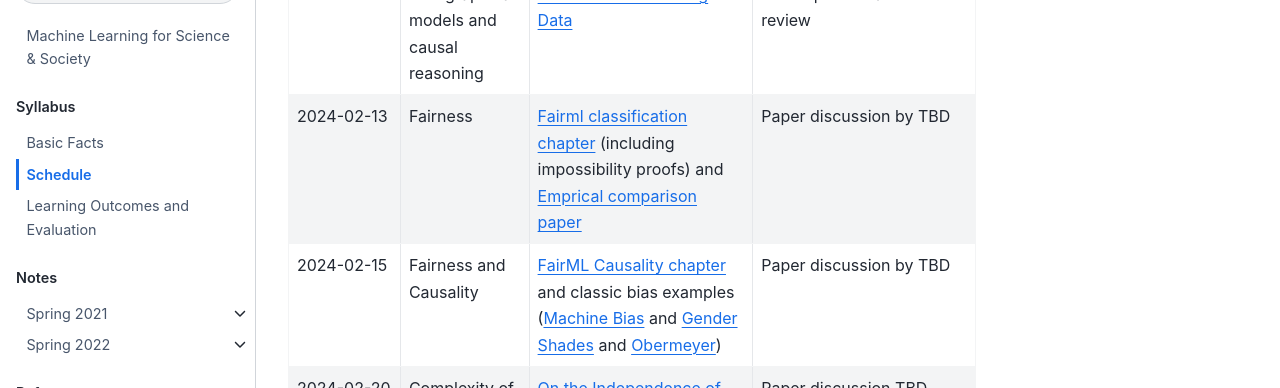
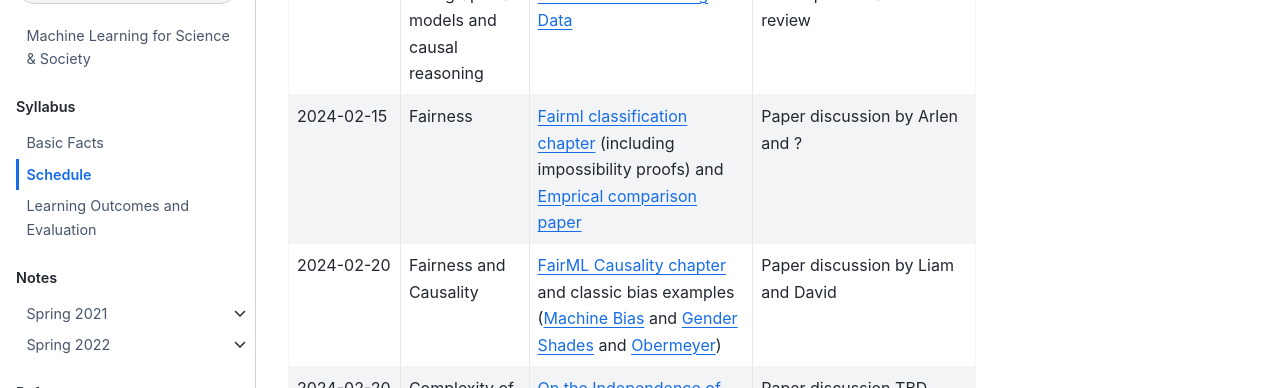
Before and after one commit to ml4scisoc/ml4scisoc.github.io, a Jupyter Book: the page built from syllabus/schedule.md, in a window 1280 px wide and 900 px high, scrolled down 2034 px. Shown: the part 154-542 px from the top of the window. Built offline with Jupyter Book 1.0.4 settings and Sphinx 7.4.7 and the Sphinx Book theme 1.1.4, drawn with Linux system fonts in a browser that asks for light colours; pages that are not in the unit, such as notebooks, are missing from menus.

Commit message:
add reading assignments

```diff
--- a/syllabus/schedule.md
+++ b/syllabus/schedule.md
@@ -75,14 +75,14 @@ The first two weeks will be as follows, other papers will liklely be adjusted ba
   - Missing data with graphical models and causal reasoning
   - [Graphical Models for Inference with Missing Data](https://proceedings.neurips.cc/paper/2013/file/0ff8033cf9437c213ee13937b1c4c455-Paper.pdf)
   - Paper discussion led by Reid + performance metric review
-* - 2024-02-13
+* - 2024-02-15
   - Fairness
   - [Fairml classification chapter](https://fairmlbook.org/classification.html) (including impossibility proofs) and [Emprical comparison paper](https://dl.acm.org/doi/10.1145/3287560.3287589)
-  - Paper discussion by TBD
-* - 2024-02-15
+  - Paper discussion by Arlen and ?
+* - 2024-02-20
   - Fairness and Causality
   - [FairML Causality chapter](https://fairmlbook.org/causal.html) and classic bias examples ([Machine Bias](https://www.propublica.org/article/machine-bias-risk-assessments-in-criminal-sentencing) and [Gender Shades](http://proceedings.mlr.press/v81/buolamwini18a/buolamwini18a.pdf) and [Obermeyer](https://www.science.org/doi/full/10.1126/science.aax2342))
-  - Paper discussion by TBD
+  - Paper discussion by Liam and David
 * - 2024-02-20
   - Complexity of bias and fairness
   -  [On the Independence of Association Bias and Empirical Fairness
```
